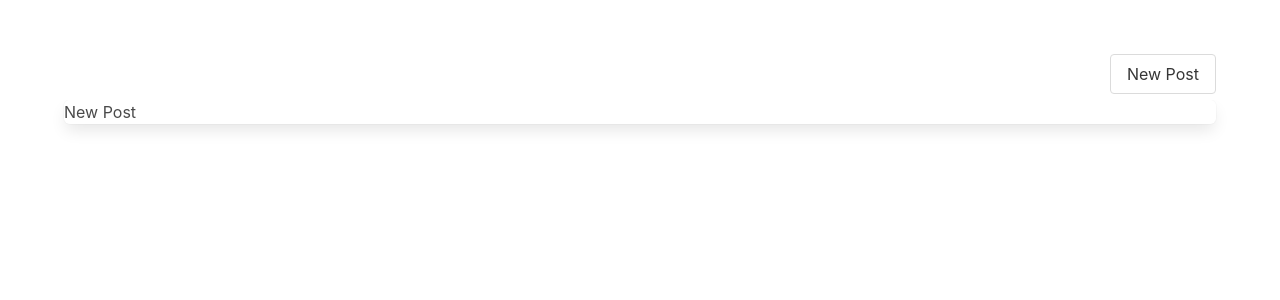
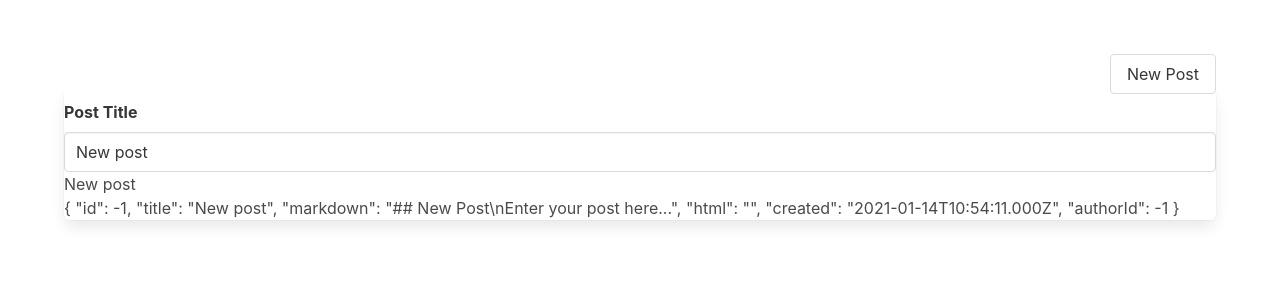
Before and after one commit to darknessnerd/vue3_composition_api, a Vue app: page /posts/new in a window 1280 px wide. Shown: the top 300 px of the page. Built offline with nearby package versions, Linux system fonts and the light colour scheme.

Commit message:
post editor

```diff
--- a/src/components/NewPost.vue
+++ b/src/components/NewPost.vue
@@ -1,12 +1,29 @@
 <template>
   <div class="is-primary panel">
-    New Post
+    <PostWriter :post="post"/>
+    {{post}}
   </div>
 </template>
 <script>
 import { defineComponent } from 'vue';
+import PostWriter from '@/components/PostWriter.vue';
+import moment from 'moment';
 
 export default defineComponent({
   name: 'NewPost',
+  components: { PostWriter },
+  setup() {
+    const post = {
+      id: -1,
+      title: 'New post',
+      markdown: '## New Post\nEnter your post here...',
+      html: '',
+      created: moment(),
+      authorId: -1,
+    };
+    return {
+      post,
+    };
+  },
 });
 </script>
--- /dev/null
+++ b/src/components/PostWriter.vue
@@ -0,0 +1,31 @@
+<template>
+  <div class="columns">
+    <div class="column">
+      <div class="field">
+        <div class="label">Post Title</div>
+        <div class="control">
+          <input v-model="title" type="text" class="input" />
+          {{ title }}
+        </div>
+      </div>
+    </div>
+  </div>
+</template>
+<script>
+import { defineComponent, ref } from 'vue';
+
+export default defineComponent({
+  name: 'PostWriter',
+  props: {
+    post: {
+      required: true,
+    },
+  },
+  setup(props) {
+    const title = ref(props.post.title);
+    return {
+      title,
+    };
+  },
+});
+</script>
```
